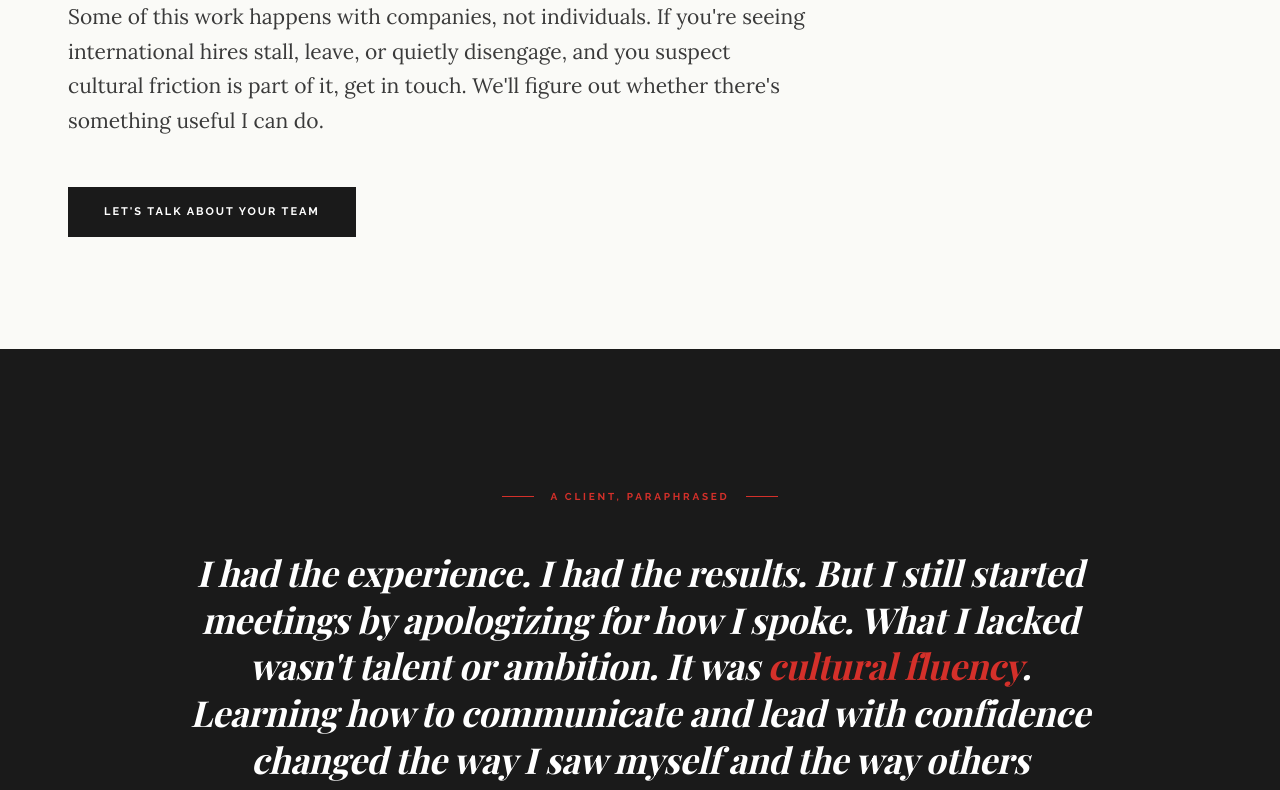
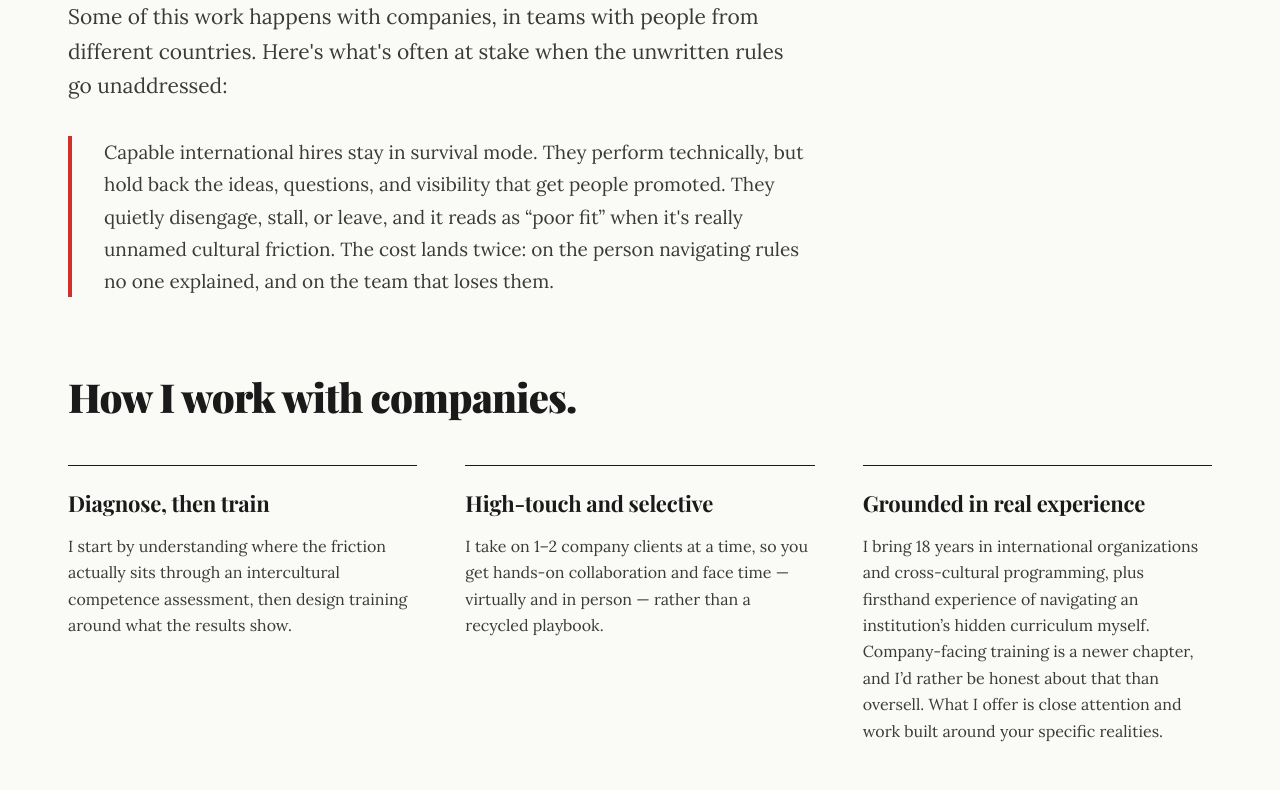
Before and after one commit to biljanatasetovikj-boop/InvisibleRules, a Next.js app: page / in a window 1280 px wide. Shown: the part 5720-6510 px from the top of the page. Built offline with nearby package versions, Linux system fonts and the light colour scheme; a web font is replaced by a local one.

Commit message:
Expand For companies section with full content (stakes, approach, get started)

```diff
--- a/components/ForCompanies.tsx
+++ b/components/ForCompanies.tsx
@@ -1,4 +1,19 @@
 import FadeIn from "./FadeIn";
+
+const approach = [
+  {
+    title: "Diagnose, then train",
+    body: "I start by understanding where the friction actually sits through an intercultural competence assessment, then design training around what the results show.",
+  },
+  {
+    title: "High-touch and selective",
+    body: "I take on 1–2 company clients at a time, so you get hands-on collaboration and face time — virtually and in person — rather than a recycled playbook.",
+  },
+  {
+    title: "Grounded in real experience",
+    body: "I bring 18 years in international organizations and cross-cultural programming, plus firsthand experience of navigating an institution’s hidden curriculum myself. Company-facing training is a newer chapter, and I’d rather be honest about that than oversell. What I offer is close attention and work built around your specific realities.",
+  },
+];
 
 export default function ForCompanies() {
   return (
@@ -21,18 +36,59 @@ export default function ForCompanies() {
               If cultural friction is part of what you&apos;re seeing.
             </span>
           </h2>
-          <p className="font-body text-[21px] leading-[1.65] text-[#3a3a3a] max-w-[740px] mb-12">
-            Some of this work happens with companies, not individuals. If
-            you&apos;re seeing international hires stall, leave, or quietly
-            disengage, and you suspect cultural friction is part of it, get in
-            touch. We&apos;ll figure out whether there&apos;s something useful
-            I can do.
+          <p className="font-body text-[21px] leading-[1.65] text-[#3a3a3a] max-w-[740px]">
+            Some of this work happens with companies, in teams with people from
+            different countries. Here&apos;s what&apos;s often at stake when the
+            unwritten rules go unaddressed:
+          </p>
+        </FadeIn>
+
+        <FadeIn delay={0.1}>
+          <p className="font-body text-[19px] leading-[1.7] text-[#3a3a3a] max-w-[740px] mt-8 border-l-4 border-[#d4302a] pl-8">
+            Capable international hires stay in survival mode. They perform
+            technically, but hold back the ideas, questions, and visibility that
+            get people promoted. They quietly disengage, stall, or leave, and it
+            reads as &ldquo;poor fit&rdquo; when it&apos;s really unnamed
+            cultural friction. The cost lands twice: on the person navigating
+            rules no one explained, and on the team that loses them.
+          </p>
+        </FadeIn>
+
+        <FadeIn delay={0.15}>
+          <h3 className="font-serif font-black text-[#1a1a1a] text-[clamp(28px,3.5vw,40px)] tracking-[-0.02em] leading-none mt-20 mb-12">
+            How I work with companies.
+          </h3>
+        </FadeIn>
+
+        <div className="grid grid-cols-1 md:grid-cols-3 gap-10 lg:gap-12">
+          {approach.map((item, i) => (
+            <FadeIn key={item.title} delay={0.2 + i * 0.1}>
+              <div className="border-t border-[#1a1a1a] pt-6">
+                <h4 className="font-serif font-bold text-[#1a1a1a] text-[22px] leading-[1.2] tracking-[-0.01em] mb-4">
+                  {item.title}
+                </h4>
+                <p className="font-body text-[16px] text-[#3a3a3a] leading-[1.65]">
+                  {item.body}
+                </p>
+              </div>
+            </FadeIn>
+          ))}
+        </div>
+
+        <FadeIn delay={0.2}>
+          <h3 className="font-serif font-black text-[#1a1a1a] text-[clamp(28px,3.5vw,40px)] tracking-[-0.02em] leading-none mt-20 mb-8">
+            Get started.
+          </h3>
+          <p className="font-body text-[19px] leading-[1.7] text-[#3a3a3a] max-w-[740px] mb-12">
+            Reach out or schedule a free consultation and we&apos;ll talk
+            through where things stand. If it&apos;s a good fit, I&apos;ll share
+            how I could best support your team.
           </p>
           <a
             href="#lets-talk"
             className="inline-block bg-[#1a1a1a] text-white px-9 py-4 font-sans text-[11px] font-bold uppercase tracking-[0.18em] hover:bg-[#d4302a] transition-colors"
           >
-            Let&apos;s talk about your team
+            Schedule a free consultation
           </a>
         </FadeIn>
       </div>
```
